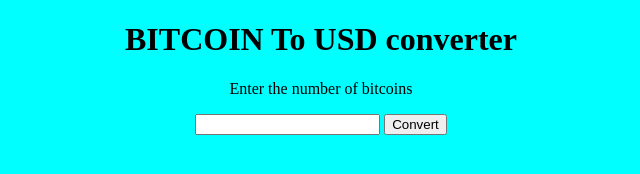
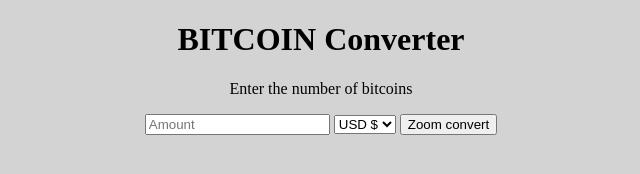
Before and after one commit to bandanahub/bitcoin_converter, a plain HTML site: page index.html in a window 1280 px wide. Shown: the whole page, without its empty margins (319-959 px from the left). Drawn offline with Linux system fonts and the light colour scheme.

Commit message:
Update index.html

```diff
--- a/index.html
+++ b/index.html
@@ -1,35 +1,37 @@
 <!DOCTYPE html>
 <html>
-    <head>
-    <title> changing bitcoin to usd : its a converter</title>
+<head>
+    <title>Changing Bitcoin to USD: A Converter</title>
     <style>
-        body{
-            background-color: aqua;
+        body {
+            background-color: #D3D3D3;
         }
-        h1{
+        h1 {
             text-align: center;
-            text-shadow: 7cm;
             text-decoration: wavy;
         }
-        p{
+        p {
             text-align: center;
-            text-shadow: 7cm;
             text-decoration: blueviolet;
         }
-        div{
+        form {
             text-align: center;
-
         }
     </style>
 </head>
 <body>
-    <h1> BITCOIN To USD converter</h1>
-    <p> Enter the number of bitcoins </p>
-    <div id = "button1">
-    <input type ="number" id = "btc" min = "0">
-    <button id = "convert"> Convert </button>
-</div>
+    <h1>BITCOIN Converter</h1>
+    <p>Enter the number of bitcoins</p>
+    <form id="converter-form">
+        <input type="number" id="amount" placeholder="Amount">
+        <select id="currency">
+            <option value="USD">USD $</option>
+            <option value="CAD">CAD $</option>
+            <option value="EUR">EUR</option>
+        </select>
+        <button type="submit">Zoom convert</button>
+    </form>
     <div id="result"></div>
-    <script src = "cv-calculator.js"></script>
+    <script src="cv_calculator.js"></script>
 </body>
 </html>
```
